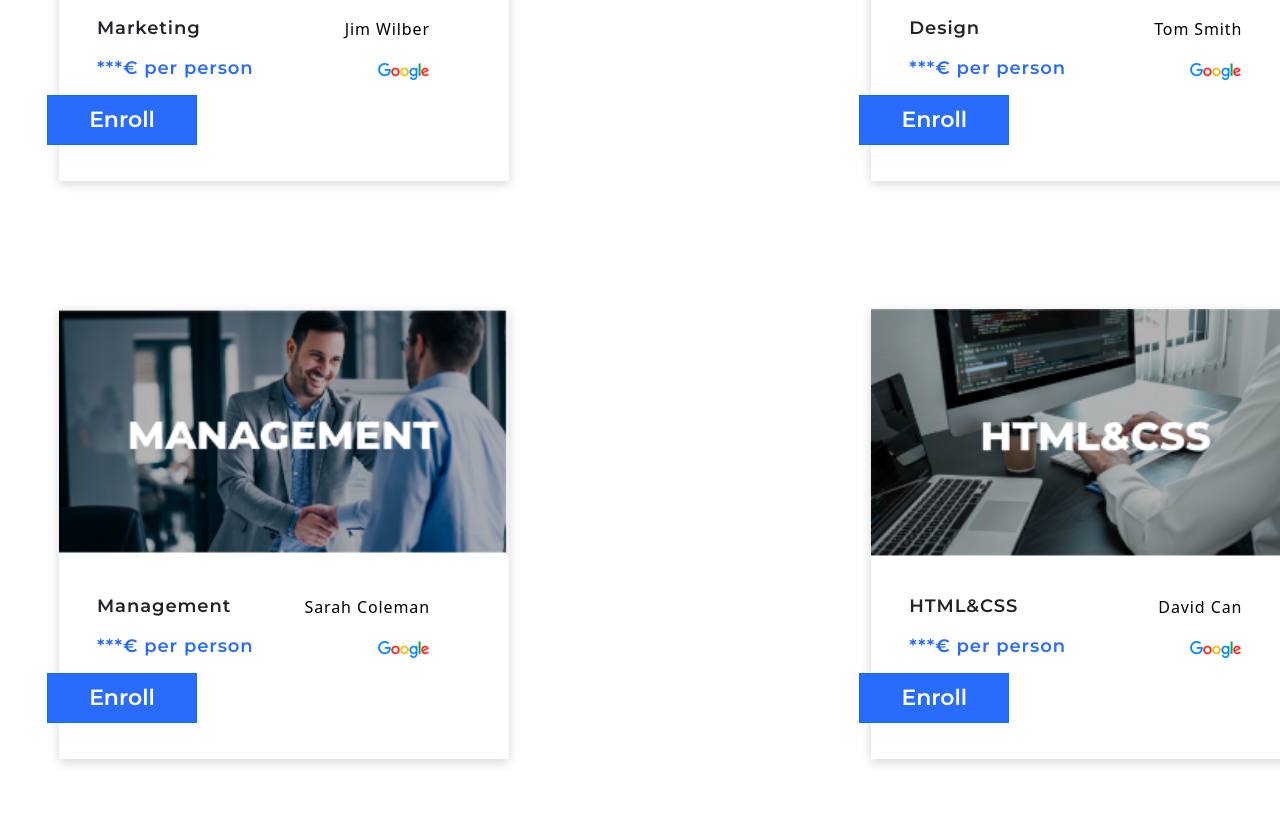
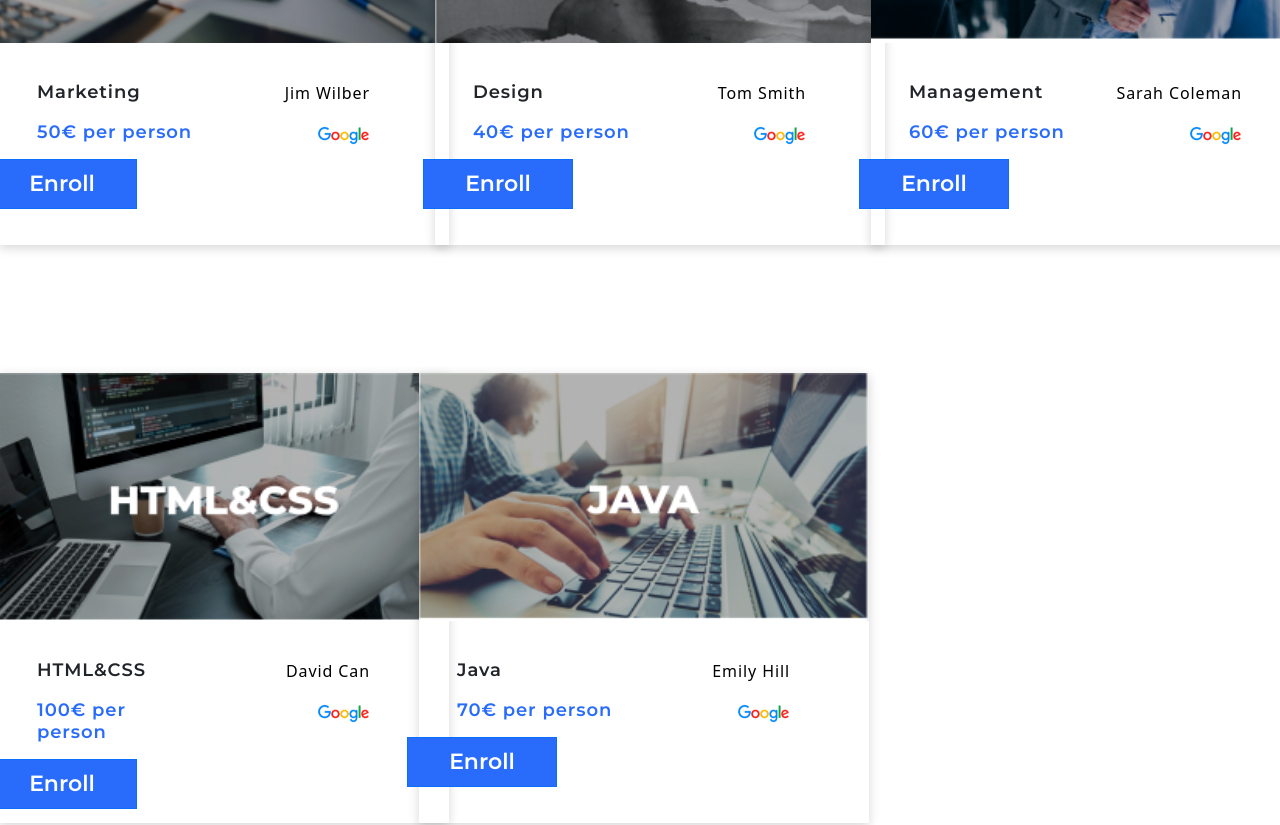
Before and after one commit to StoyanShopov/UpSkill, a React (Create React App) app in the folder Web/UpSkill.Web/ClientApp/: page /Courses in a window 1280 px wide. Shown: the part 860-1685 px from the top of the page. Built offline with nearby package versions, Linux system fonts and the light colour scheme.

Commit message:
Fixed Issues

```diff
--- a/Web/UpSkill.Web/ClientApp/src/App.js
+++ b/Web/UpSkill.Web/ClientApp/src/App.js
@@ -44,7 +44,6 @@ const AppWrapper = (props) => {
   )
 }
 
-
 function App() {
   return (
     <AppWrapper>
@@ -62,7 +61,6 @@ function App() {
           <Route exact path='/Admin/Company/:id' component={CompanyDetails}/>
           <Route exact path="/Admin/Companies/edit" component={EditCompany}/>
       </AppWrapper>
-
   );
 }
 
--- a/Web/UpSkill.Web/ClientApp/src/components/Companies/AddCompany/AddCompany.js
+++ b/Web/UpSkill.Web/ClientApp/src/components/Companies/AddCompany/AddCompany.js
@@ -2,8 +2,6 @@ import React from "react";
 import { useState, useEffect } from "react";
 import { Link } from 'react-router-dom';
 import { addCompanyHandler, getCompanies } from "../../../services/companyService";
-
-
 
 function AddCompany(props) {
 
--- a/Web/UpSkill.Web/ClientApp/src/components/Courses/CoursesCatalog/CourseCard/CourseCard.js
+++ b/Web/UpSkill.Web/ClientApp/src/components/Courses/CoursesCatalog/CourseCard/CourseCard.js
@@ -1,14 +1,13 @@
-import React, { useState, useEffect } from 'react';
-import { Button } from 'react-bootstrap';
+import React, { useState, useEffect } from "react";
+import { Button } from "react-bootstrap";
 
-import './CourseCard.css';
+import "./CourseCard.css";
+import GoogleLogo from "../../../../assets/img/courses/Image 2.png";
 
 function CourseCard(props) {
   const { courseName, coachName, imageName, price, companyLogo } = props;
 
-  const [Image, setImage] = useState();
-  const [Logo, setLogo ] = useState();
-  const [Price, setPrice ] = useState();
+  const [image, setImage] = useState("");
 
   function loadImage(imgName) {
     import(`../../../../assets/img/courses/${imageName}`).then((img) =>
@@ -16,28 +15,14 @@ function CourseCard(props) {
     );
   }
 
-  function loadLogo(compLogo) {
-    import (`../../../../assets/img/courses/Image 2.png`).then((logo) =>
-    setLogo(logo.default)
-    );
-  }
-
-  function loadPrice(coursePrice) {
-    setPrice()
-  }
-
   useEffect(() => {
     loadImage(imageName);
   }, []);
 
-  useEffect(() => {
-    loadLogo(companyLogo);
-  }, [])
-
   return (
     <div className="cardContainer">
       <div className="image">
-        <img src={Image} alt="courses" style={{ width: 450, height: 248 }}/>
+        <img src={image} alt="courses" style={{ width: 450, height: 248 }} />
       </div>
       <div className="cardBody row">
         <div className="cardText col-md-5">
@@ -48,21 +33,19 @@ function CourseCard(props) {
           <p id="name">{coachName}</p>
         </div>
 
-
         <div className="row">
           <div className="cardText col-md-6">
-                <p id="price">***€ per person</p>
+            <p id="price">{price}€ per person</p>
           </div>
 
           <div className="logo col-md-6">
-                  <img src={Logo} alt="logo"/>
+            <img src={GoogleLogo} alt="logo" />
           </div>
         </div>
       </div>
       <Button className="button row col-md-4">
         <p className="cardButtonText">Enroll</p>
       </Button>
-
     </div>
   );
 }
--- a/Web/UpSkill.Web/ClientApp/src/components/Courses/CoursesCatalog/CoursesCatalog.css
+++ b/Web/UpSkill.Web/ClientApp/src/components/Courses/CoursesCatalog/CoursesCatalog.css
@@ -1,5 +1,6 @@
-.coaches-list{
-  column-count: 2;
+.courses-list {
+  width: 100%;
+  margin-left: -60px;
   display: flex;
   justify-content: space-between;
   margin-top: 4rem;
@@ -7,14 +8,17 @@
   padding-left: 0!important;
 }
 
-.coaches-cardButton{
-  margin:1rem 2rem;
-  padding: .5rem 2rem;
-  font-weight: bolder;
+.alignContentBox {
+  width: 324px;
+  height: 578px;
+}
+
+.courseCatalogContainer {
+  width: 1920px;
 }
 
 @media screen and (max-width: 1200px) {
-  .coaches-list{
+  .courses-list{
       flex-direction: column;
           display: flex;
           justify-content: center;
--- a/Web/UpSkill.Web/ClientApp/src/components/Courses/CoursesCatalog/CoursesCatalog.js
+++ b/Web/UpSkill.Web/ClientApp/src/components/Courses/CoursesCatalog/CoursesCatalog.js
@@ -14,36 +14,33 @@ export default function CoursesCatalog() {
     });
   }, []);
 
+  const defineCoursesCount = () => {
+      let coursesCount = courses.length % 3;
+
+      if (coursesCount !== 0) {
+        return true;
+      }
+
+      return false;
+  }
+
   return (
     <>
-      {/* <div className="container">
-            <div className="row list-unstyled courses-list">
-                    {courses.map((course) => (
-                        <div className="col-sm-5 text-align-center" key={course.id}>
-                        <CourseCard
-                            key={course.id}
-                            coursesDetails={course}
-                        >
-                            <Button className="courses-cardButton">Compete</Button>
-                        </CourseCard>
-                        </div>
-                    ))}
-            </div>
-        </div> */}
-
-      <div className="container">
-        <div className="row list coaches-list" >
+      <div className="container courseCatalogContainer">
+        <div className="row courses-list">
           {courses.map((course) => (
-            <div className="col-sm-4 text-align-center" style={{ marginLeft: 1 }}
+            <div className="col-md-3 text-align-center" style={{ marginLeft: 1}}
                key={course.id}>
               <CourseCard
                 key={course.id}
                 courseName={course.courseName}
                 coachName={course.coachName}
                 imageName={course.imageName}
+                price={course.price}
               ></CourseCard>
             </div>
           ))}
+          { defineCoursesCount() && (<div className="alignContentBox"></div>) }
         </div>
       </div>
     </>
--- a/Web/UpSkill.Web/ClientApp/src/services/courseService.js
+++ b/Web/UpSkill.Web/ClientApp/src/services/courseService.js
@@ -6,30 +6,35 @@ const initialCourses = [
     courseName: 'Marketing',
     coachName: 'Jim Wilber',
     imageName: 'Marketing.png',
+    price: 50,
   },
   {
     id: 2,
     courseName: 'Design',
     coachName: 'Tom Smith',
     imageName: 'Design.png',
+    price: 40,
   },
   {
     id: 3,
     courseName: 'Management',
     coachName: 'Sarah Coleman',
     imageName: 'Management.png',
+    price: 60,
   },
   {
     id: 4,
     courseName: 'HTML&CSS',
     coachName: 'David Can',
     imageName: 'HTML&CSS.png',
+    price: 100,
   },
   {
     id: 5,
     courseName: 'Java',
     coachName: 'Emily Hill',
     imageName: 'Java.png',
+    price: 70,
   },
 ];
 
```
Also changed, not shown: Web/UpSkill.Web/ClientApp/src/App.css (line endings or trailing spaces), Web/UpSkill.Web/ClientApp/src/components/Courses/CoursesCatalog/CourseCard/CourseCard.css (line endings or trailing spaces), Web/UpSkill.Web/ClientApp/src/services/companyService.js (line endings or trailing spaces). Lines whose indentation alone changed are shown as unchanged.
